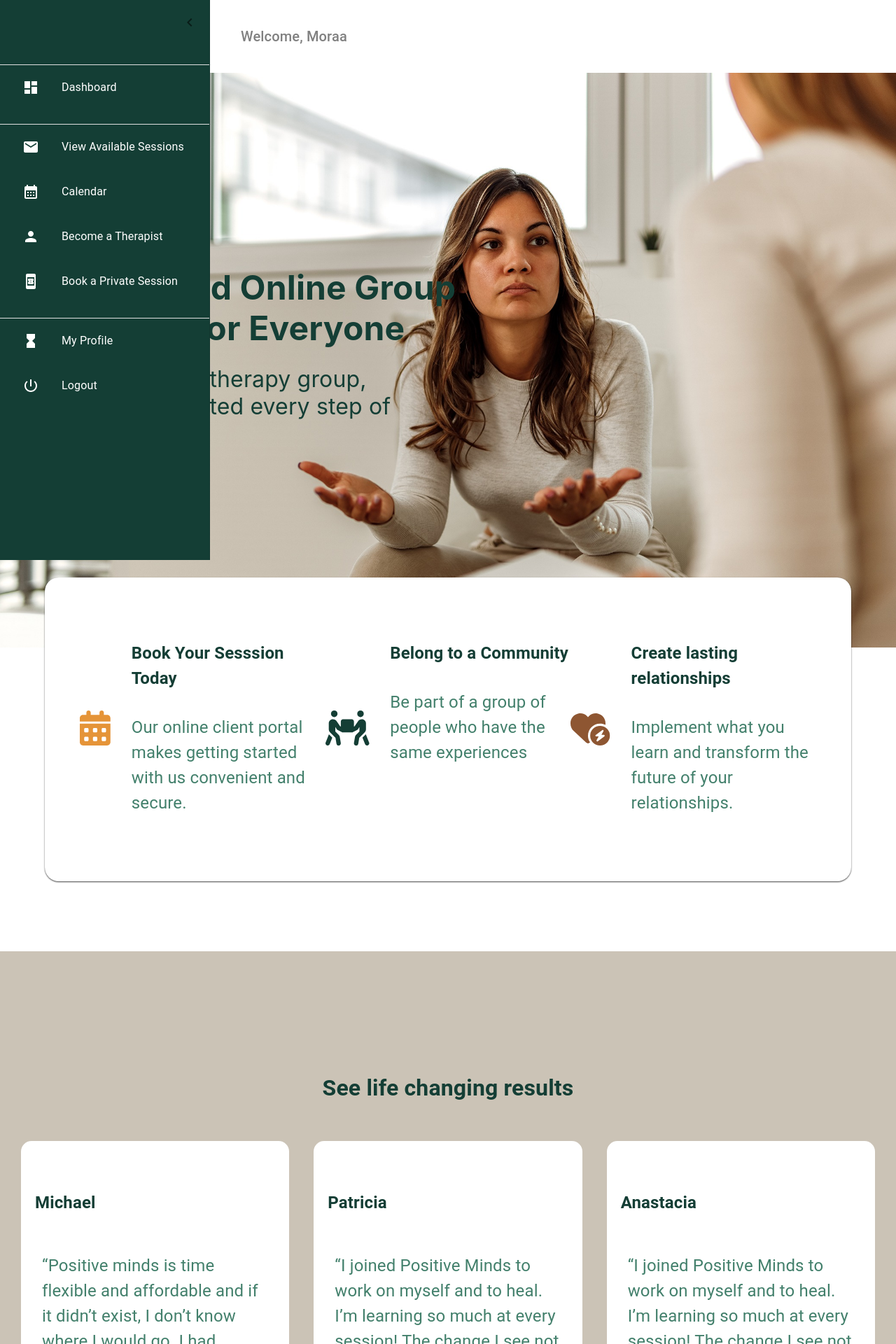
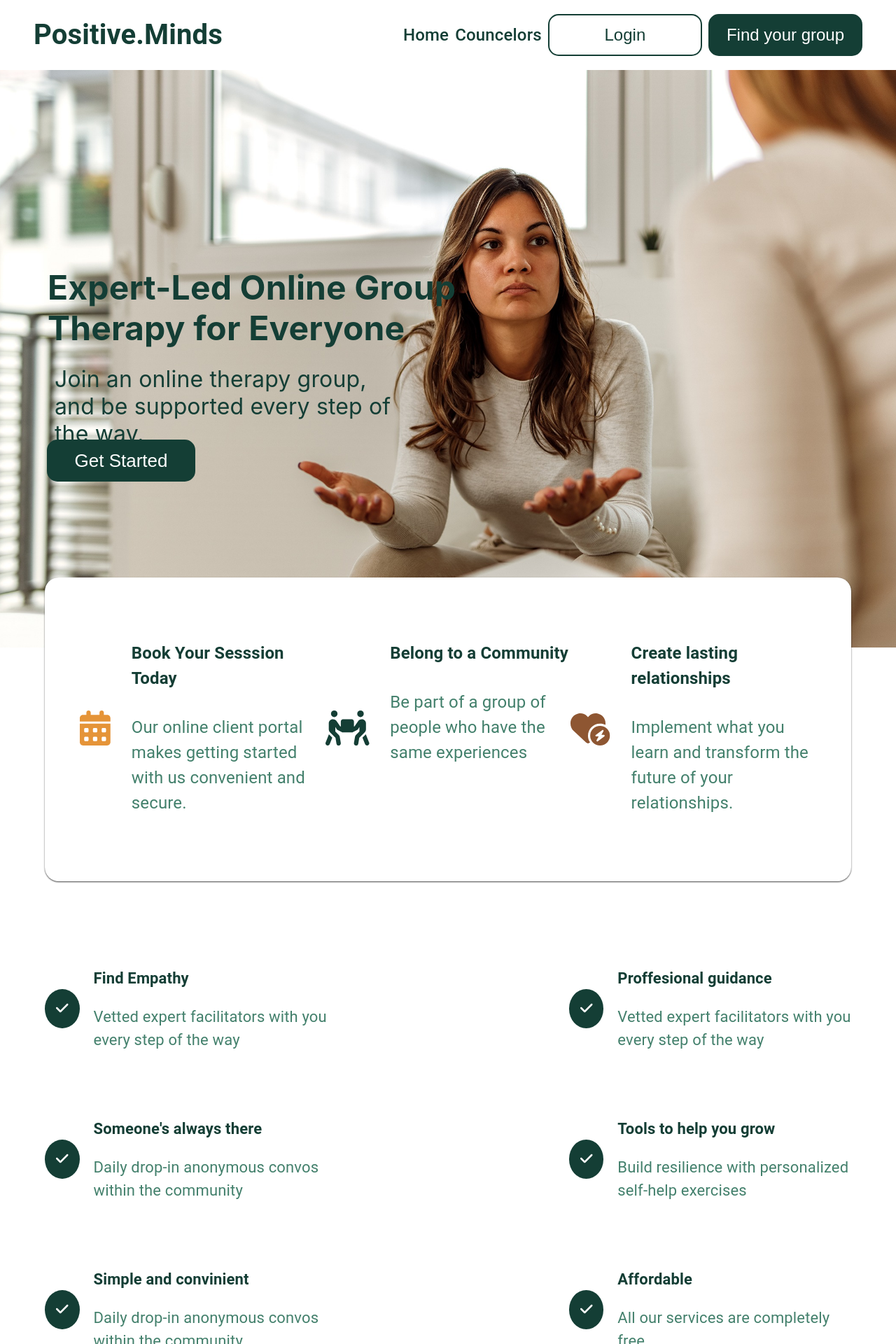
Before and after one commit to DanielGithumbi21/Positive-minds, a React (Vite) app: page / in a window 1280 px wide. Shown: the top 1920 px of the page at 70% size. Built offline with nearby package versions, Linux system fonts and the light colour scheme.

Commit message:
adjust landing page styling

```diff
--- a/src/Context/DataContext.jsx
+++ b/src/Context/DataContext.jsx
@@ -4,7 +4,7 @@ const DataContext = React.createContext({});
 const DataProvider = ({ children }) => {
 
     const [open, setOpen] = useState(true);
-    const [loggedUser, setLoggedUser] = useState(true)
+    const [loggedUser, setLoggedUser] = useState(false)
 
     const handleDrawerOpen = () => {
         setOpen(true)
--- a/src/components/LandingPage/LandingPage.jsx
+++ b/src/components/LandingPage/LandingPage.jsx
@@ -3,8 +3,8 @@ import styled from 'styled-components';
 import image1 from "../../assets/image1.jpg"
 import Navbar from './Navbar';
 import Icons from './Icons';
+import Tips from './Tips';
 import Results from './Results';
-import Tips from './Tips';
 import Work from './Work';
 
 export default function LandingPage() {
@@ -19,8 +19,8 @@ export default function LandingPage() {
             </HeroDiv>
 
             <Icons />
+            <Tips />
             <Results />
-            <Tips />
             <Work />
         </main>
     )
--- a/src/components/LandingPage/Results.jsx
+++ b/src/components/LandingPage/Results.jsx
@@ -43,7 +43,7 @@ export default function Results() {
 const StyledDiv = styled.div`
 //height: 500px;
 background: #CBC3B6;
-padding-top: 150px;
+padding-top: 90px;
 padding-bottom: 150px;
 padding-left: 30px;
 padding-right: 30px;
--- a/src/components/LandingPage/Tips.jsx
+++ b/src/components/LandingPage/Tips.jsx
@@ -103,13 +103,13 @@ const StyledDiv = styled.div`
         margin-inline: auto;
     }
     .section-a{
-        height: 400px;
+        //height: 400px;
 
     }
 
         .section-b{
         padding: 0;
-        height: 400px;
+        //height: 400px;
 
 
     }
--- a/src/components/LandingPage/Work.jsx
+++ b/src/components/LandingPage/Work.jsx
@@ -13,21 +13,19 @@ export default function Work() {
 }
 
 const StyledDiv = styled.div`
-padding-top: 40px;
+padding-top: 5px;
 align-items: center;
 text-align: center;
-width: 80%;
+width: 70%;
 margin: auto;
 margin-bottom: 50px;
 p{
-  font-size:90px;
   color:#43806C ;
-  padding-bottom: 50px;
-  //position: absolute;
+  //padding-bottom: 5px;
 
 font-weight: 400;
-font-size: 90px;
-line-height: 123px;
+font-size: 70px;
+line-height: 100px;
 text-align: center;
 color: #43806C;
 
@@ -35,13 +33,14 @@ color: #43806C;
 button{
   box-sizing: border-box;
   font-size: 24px;
+  /* margin-top: 20px; */
   color: white;
 
 //position: absolute;
 width: 486px;
 height: 90px;
-left: 513px;
-top: 2702px;
+//left: 513px;
+//top: 2702px;
 
 background: #143E35;
 border: 2px solid #143E35;
```
